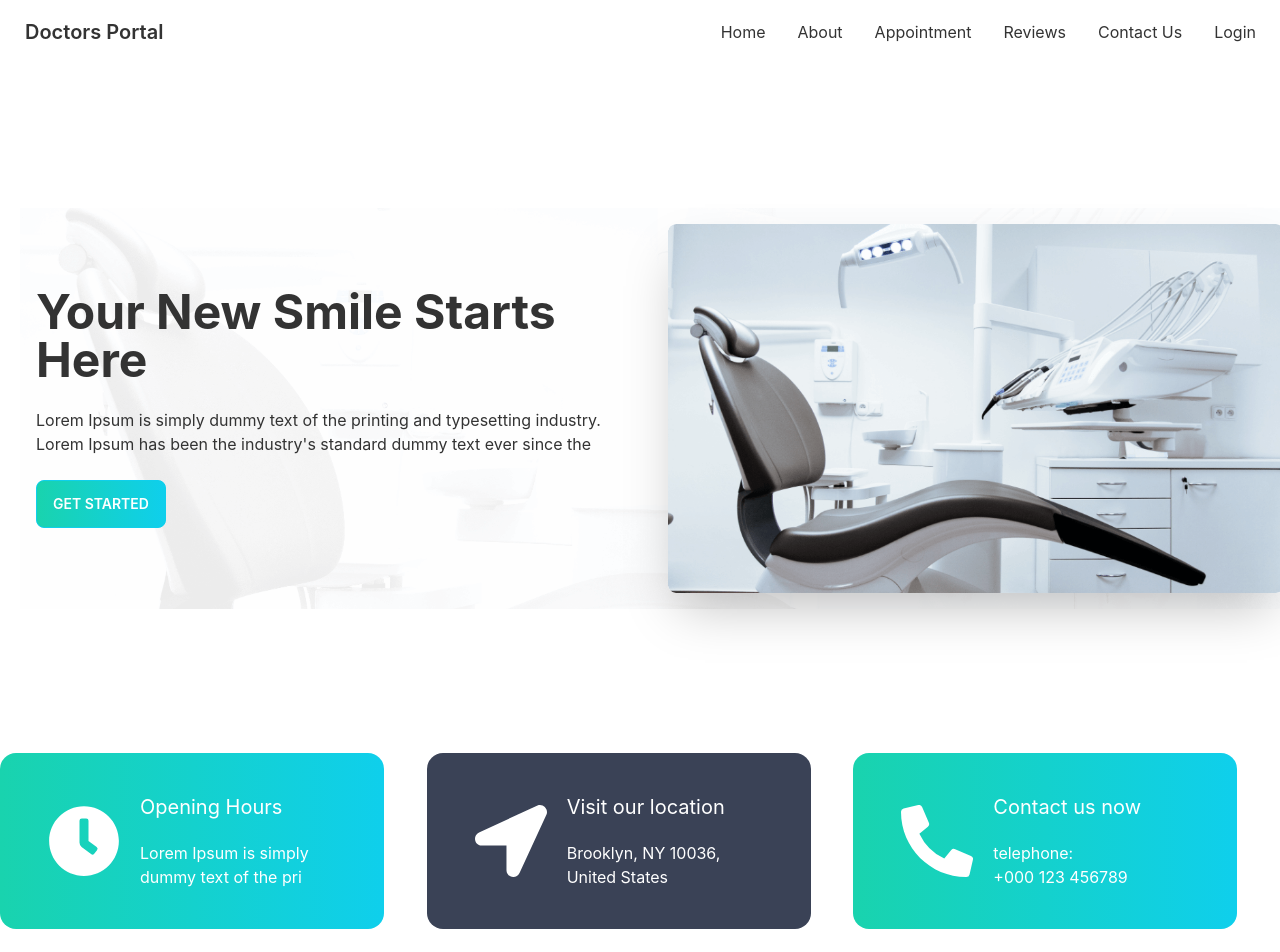
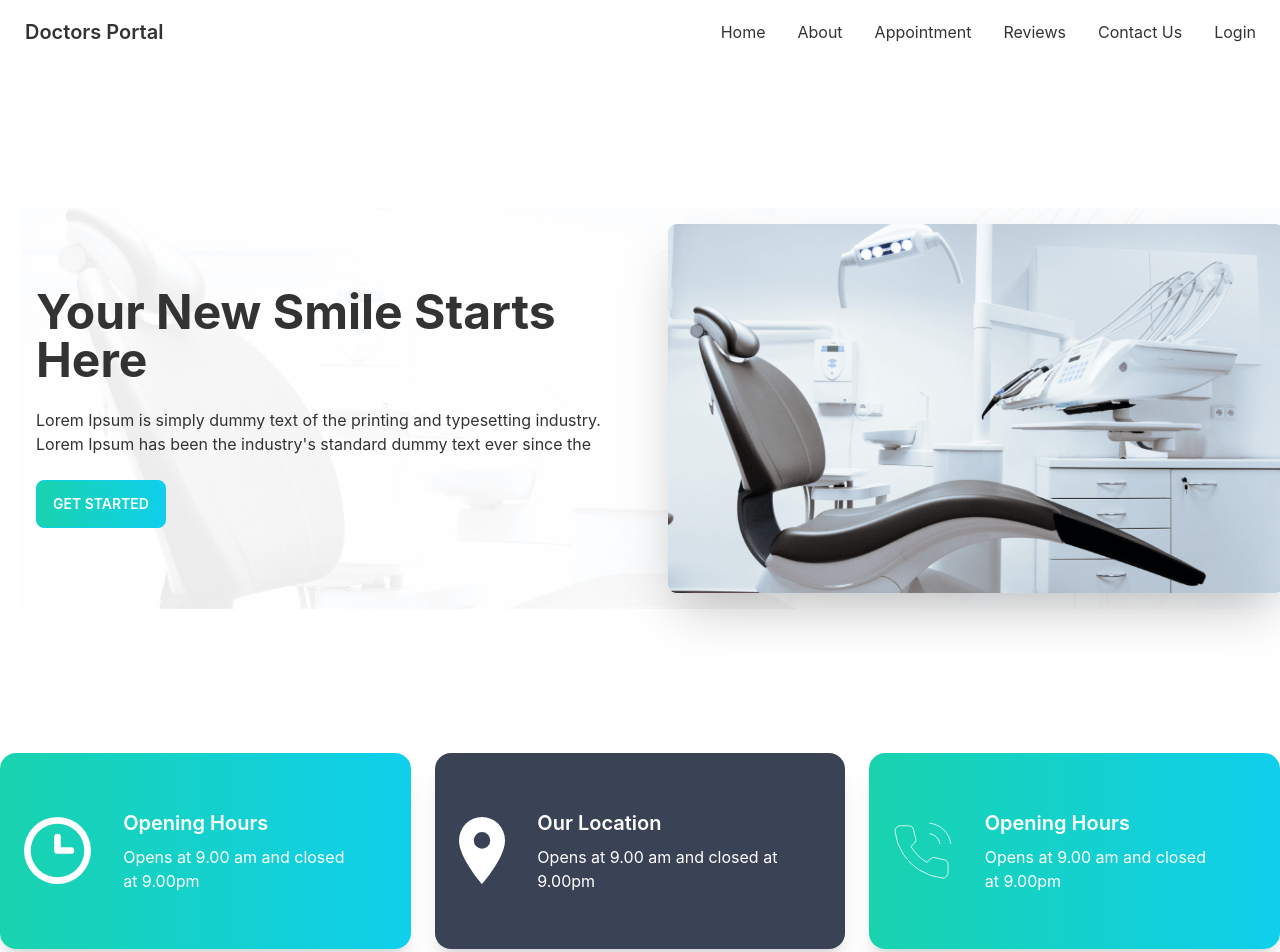
Before and after one commit to Mezan2002/doctors_portal_client_by_mezan, a React (Create React App) app: page / in a window 1280 px wide. Shown: the top 952 px of the page. Built offline with nearby package versions, Linux system fonts and the light colour scheme.

Commit message:
single info card loaded by fake data

```diff
--- a/src/Pages/Home/InfoCard/InfoCard.js
+++ b/src/Pages/Home/InfoCard/InfoCard.js
@@ -1,44 +1,38 @@
 import React from "react";
-import { FaClock, FaLocationArrow, FaPhoneAlt } from "react-icons/fa";
+import clock from "../../../assets/icons/clock.svg";
+import marker from "../../../assets/icons/marker.svg";
+import phone from "../../../assets/icons/phone.svg";
+import SingleInfoCard from "./SingleInfoCard";
 
 const InfoCard = () => {
+  const cardsDetail = [
+    {
+      id: 1,
+      title: "Opening Hours",
+      description: "Opens at 9.00 am and closed at 9.00pm",
+      icons: clock,
+      bgClass: "bg-gradient-to-r from-secondary to-primary",
+    },
+    {
+      id: 2,
+      title: "Our Location",
+      description: "Opens at 9.00 am and closed at 9.00pm",
+      icons: marker,
+      bgClass: "bg-accent",
+    },
+    {
+      id: 3,
+      title: "Opening Hours",
+      description: "Opens at 9.00 am and closed at 9.00pm",
+      icons: phone,
+      bgClass: "bg-gradient-to-r from-secondary to-primary",
+    },
+  ];
   return (
-    <div className="grid grid-cols-3 mb-10">
-      <div className="card w-96 bg-gradient-to-r from-secondary to-primary text-white">
-        <div className="flex py-10 px-12 items-center">
-          <div>
-            <FaClock className="text-7xl"></FaClock>
-          </div>
-          <div className="ml-5">
-            <h4 className="text-xl mb-5">Opening Hours</h4>
-            <p>Lorem Ipsum is simply dummy text of the pri</p>
-          </div>
-        </div>
-      </div>
-      <div className="card w-96 bg-accent text-white">
-        <div className="flex py-10 px-12 items-center">
-          <div>
-            <FaLocationArrow className="text-7xl"></FaLocationArrow>
-          </div>
-          <div className="ml-5">
-            <h4 className="text-xl mb-5">Visit our location</h4>
-            <p>Brooklyn, NY 10036, United States</p>
-          </div>
-        </div>
-      </div>
-      <div className="card w-96 bg-gradient-to-r from-secondary to-primary text-white">
-        <div className="flex py-10 px-12 items-center">
-          <div>
-            <FaPhoneAlt className="text-7xl"></FaPhoneAlt>
-          </div>
-          <div className="ml-5">
-            <h4 className="text-xl mb-5">Contact us now</h4>
-            <p>
-              telephone: <br /> +000 123 456789
-            </p>
-          </div>
-        </div>
-      </div>
+    <div className="grid grid-cols-3 mb-10 gap-6">
+      {cardsDetail.map((card) => (
+        <SingleInfoCard key={card.id} card={card}></SingleInfoCard>
+      ))}
     </div>
   );
 };
--- /dev/null
+++ b/src/Pages/Home/InfoCard/SingleInfoCard.js
@@ -0,0 +1,18 @@
+import React from "react";
+
+const SingleInfoCard = ({ card }) => {
+  const { title, description, icons, bgClass } = card;
+  return (
+    <div className={`card card-side shadow-xl p-6 text-white ${bgClass}`}>
+      <figure>
+        <img src={icons} alt="" />
+      </figure>
+      <div className="card-body">
+        <h2 className="card-title">{title}</h2>
+        <p>{description}</p>
+      </div>
+    </div>
+  );
+};
+
+export default SingleInfoCard;
```
